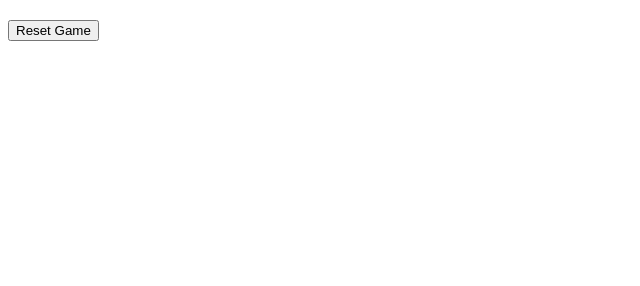
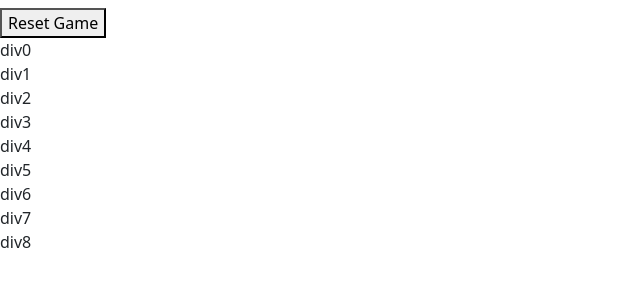
Before and after one commit to naodmekonnen/tic-tac-toe, a plain HTML site: page index.html in a window 1280 px wide. Shown: the whole page, without its empty margins (0-640 px from the left). Drawn offline with nearby package versions, Linux system fonts and the light colour scheme.

Commit message:
quesions?

```diff
--- a/index.html
+++ b/index.html
@@ -4,11 +4,13 @@
     <meta charset="UTF-8">
     <meta http-equiv="X-UA-Compatible" content="IE=edge">
     <meta name="viewport" content="width=device-width, initial-scale=1.0">
+    <link href="https://cdn.jsdelivr.net/npm/bootstrap@5.2.2/dist/css/bootstrap.min.css" rel="stylesheet" integrity="sha384-Zenh87qX5JnK2Jl0vWa8Ck2rdkQ2Bzep5IDxbcnCeuOxjzrPF/et3URy9Bv1WTRi" crossorigin="anonymous">
     <link rel="stylesheet" href="../css/styles.css">
     <title>tic tac toe</title>
 </head>
 <body>
     <div class="app" id="main"></div>
+<script src="https://cdn.jsdelivr.net/npm/bootstrap@5.2.2/dist/js/bootstrap.bundle.min.js" integrity="sha384-OERcA2EqjJCMA+/3y+gxIOqMEjwtxJY7qPCqsdltbNJuaOe923+mo//f6V8Qbsw3" crossorigin="anonymous"></script>
 <script src="../js/main.js"></script>
 </body>
 </html>
--- a/js/main.js
+++ b/js/main.js
@@ -3,9 +3,9 @@ let id = 0;
 // let classnames = 0;
 function createDiv(){
     let div = document.createElement('div');
-    // div.innerHTML = 'div' + id;
+    div.innerHTML = 'div' + id;
     div.id = 'tile' + id++;
-    div.className = 'boxes';
+    div.className = 'g-col-6">.g-col-6';
     // div.setAttribute = 'boxIndex' + att++;
     document.body.appendChild(div);
 }
@@ -46,7 +46,7 @@ console.log(tiles);
 
 function startGame(){
     tiles.forEach(tiles => tiles.addEventlistener('click', updateTiles))
-}
+};
 
 function updateTiles(){
     let tileIndex = this.getElementById('id');
```
